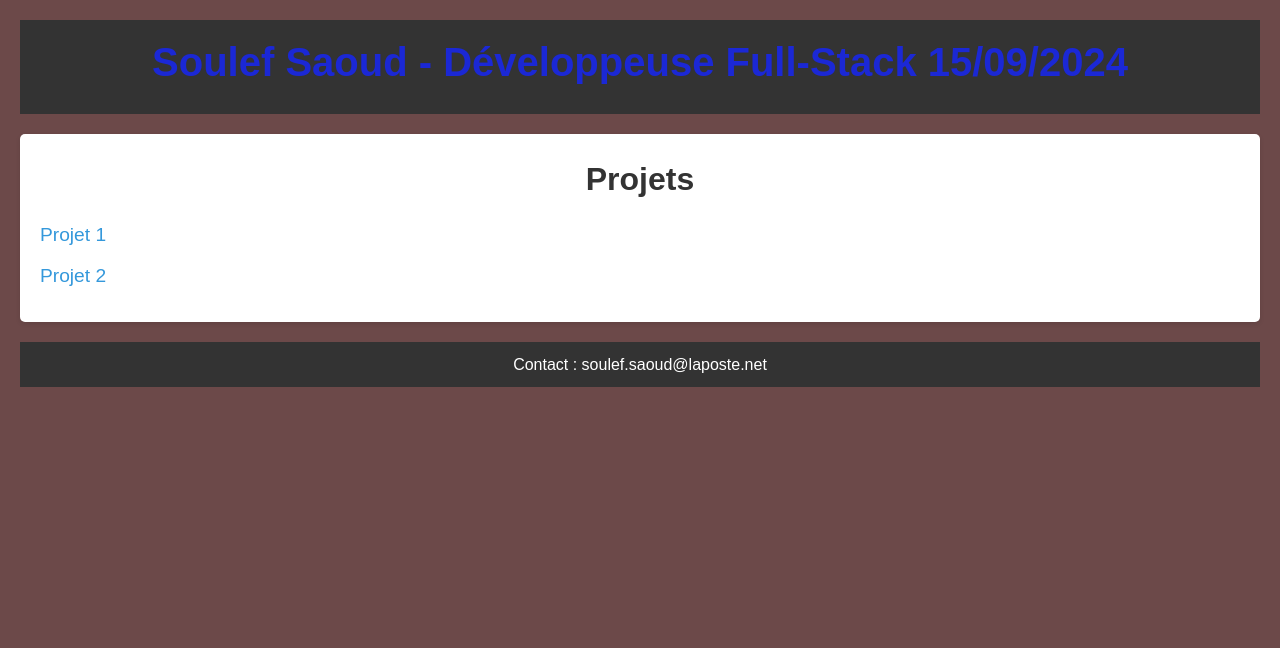
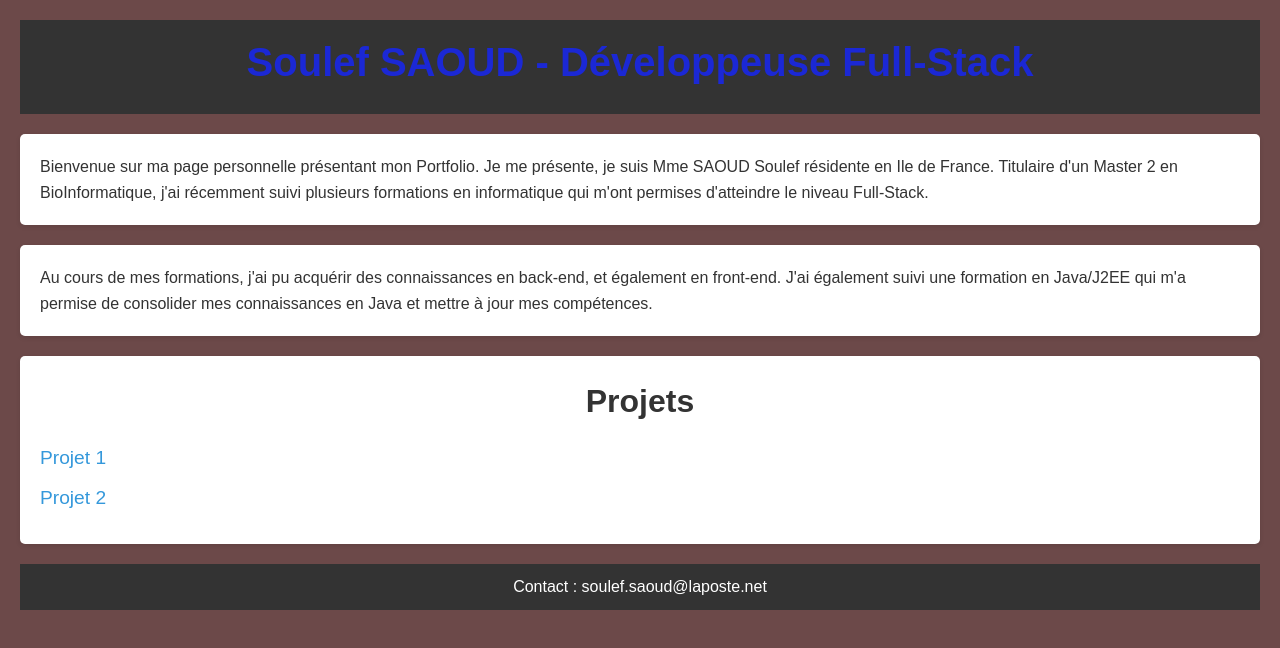
Before and after one commit to saoudsoulef/github.io, a plain HTML site: page index.html in a window 1280 px wide. Drawn offline with Linux system fonts and the light colour scheme.

Commit message:
second commit

```diff
--- a/index.html
+++ b/index.html
@@ -3,13 +3,27 @@
 <head>
   <meta charset="UTF-8">
   <meta name="viewport" content="width=device-width, initial-scale=1.0">
-  <title>Portfolio de Soulef Saoud 15/09/204</title>
+  <title>Portfolio de Soulef SAOUD </title>
   <link rel="stylesheet" href="style.css">
 </head>
 <body>
   <header>
-    <h1>Soulef Saoud - Développeuse Full-Stack 15/09/2024</h1>
+    <h1>Soulef SAOUD - Développeuse Full-Stack </h1>
   </header>
+
+  <section>
+    Bienvenue sur ma page personnelle présentant mon Portfolio.
+    Je me présente, je suis Mme SAOUD Soulef résidente en Ile de France.
+    Titulaire d'un Master 2 en BioInformatique, j'ai récemment suivi plusieurs formations en informatique qui m'ont permises d'atteindre le niveau Full-Stack.
+  </section>
+
+  <section>
+    Au cours de mes formations, j'ai pu acquérir des connaissances en back-end, et également en front-end.
+    J'ai également suivi une formation en Java/J2EE qui m'a permise de consolider mes connaissances en Java et mettre à jour mes compétences.
+
+  </section>
+
+
 
   <section>
     <h2>Projets</h2>
```
